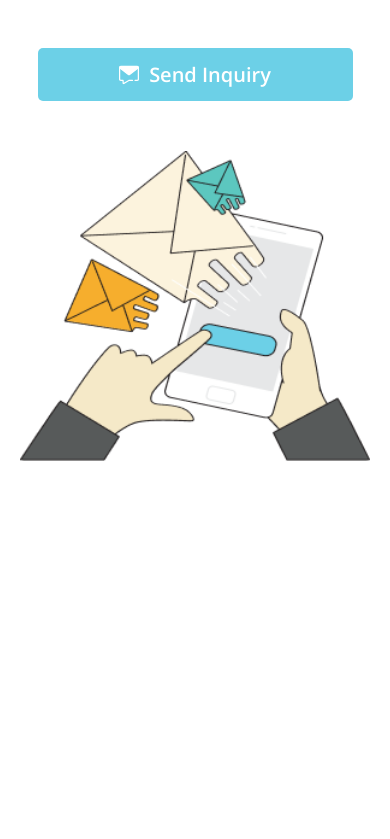
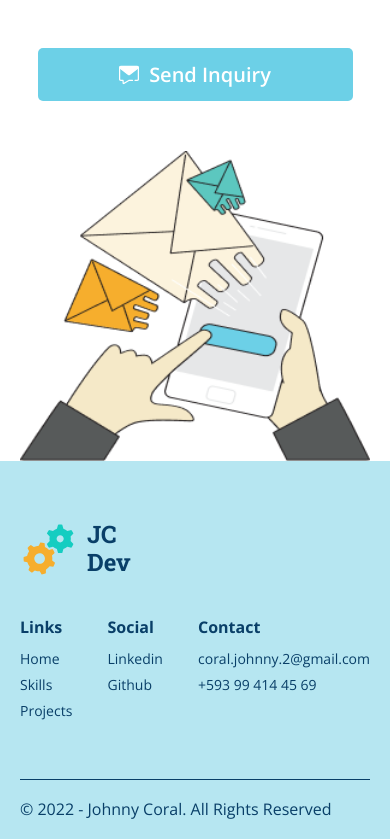
Before and after one commit to CJCB77/Personal-PortfolioV.2-Coral, a React (Create React App) app: page / in a window 390 px wide. Shown: the part 6444-7283 px from the top of the page. Before the commit the page ends 6955 px from the top, so only its background shows below. Built offline with nearby package versions, Linux system fonts and the light colour scheme.

Commit message:
Created footer responsipe mobile and desktop

```diff
--- a/src/App.tsx
+++ b/src/App.tsx
@@ -10,6 +10,7 @@ import { ContactForm } from './Components/Contact/ContactForm';
 import './Normalize.css';
 //CSS
 import './App.css';
+import { Footer } from './Components/Footer/Footer';
 
 
 function App() {
@@ -17,6 +18,9 @@ function App() {
   useEffect(() => {
     window.addEventListener('scroll', () => {
       console.log(window.scrollY);
+      if(window.scrollY < 650) {
+        document.body.classList.remove('bg--light-blue');
+      }
       if(window.scrollY > 650) {
         document.body.classList.add('bg--light-blue');
       }
@@ -40,6 +44,7 @@ function App() {
       <Technologies/>
       <Projects/>
       <ContactForm/>
+      <Footer />
     </div>
   );
 }
--- a/src/Components/Contact/ContactForm.css
+++ b/src/Components/Contact/ContactForm.css
@@ -131,6 +131,7 @@
   .contact{
     margin: 5rem 0;
     flex-direction: column;
+    margin-bottom: 0;
   }
 
   .contact__main {
--- /dev/null
+++ b/src/Components/Footer/Footer.css
@@ -0,0 +1,148 @@
+.footer {
+  background-color: var(--lighter-blue);
+  color: var(--blue-navy);
+  margin: 0 -8rem;
+  padding: 4rem 8rem;
+  padding-top: 10rem;
+}
+
+.footer__main {
+  display: flex;
+  justify-content: space-between;
+  align-items: center;
+}
+
+.footer__logo {
+  display: flex;
+  flex-direction: column;
+  align-items: center;
+
+}
+
+.footer__logo img {
+  margin-bottom: 1.5rem;
+}
+
+.footer__logo h2 {
+  font-size: 3.2rem;
+  width: 60%;
+}
+
+.footer__links {
+  display: flex;
+  width: 50%;
+  justify-content: space-between;
+}
+
+.links__col li:first-child {
+  font-weight: 700;
+  font-size: 1.8rem;
+  margin-bottom: 2rem;
+}
+
+.links__col {
+  list-style: none;
+}
+
+.links__col li {
+  margin-bottom: 1.5rem;
+  font-size: 1.6rem;
+  font-weight: 400;
+}
+
+.links__col li a {
+  color: var(--blue-navy);
+  text-decoration: none;
+}
+
+
+.footer__copyright {
+  margin-top: 6rem;
+}
+
+.footer__copyright hr {
+  background-color: var(--blue-navy);
+  height: 1px;
+  border: none;
+  margin: 1rem 0;
+}
+
+.footer__copyright span {
+  display: inline-block;
+  margin-top: 1rem;
+  font-size: 1.6rem;
+}
+
+
+
+@media (max-width: 768px) {
+
+  .footer {
+    margin: 0 -2rem;
+    padding: 2rem;
+    padding-top: 6rem;
+  }
+
+  .footer__main {
+    display: flex;
+    flex-direction: column;
+    align-items: flex-start;
+
+  }
+
+  .footer__logo {
+    flex-direction: row;
+    align-items: center;
+  }
+
+  .footer__logo img {
+    margin-right: 1rem;
+    margin-bottom: 0;
+  }
+
+  .footer__logo h2 {
+    font-size: 2.4rem;
+    width: 30%;
+  }
+
+  .footer__links {
+    margin: 4rem 0;
+    width: 100%;
+    justify-content: space-between;
+  }
+
+
+  .links__col li:first-child {
+    font-weight: 700;
+    font-size: 1.6rem;
+    margin-bottom: 1.5rem;
+  }
+
+  .links__col li {
+    margin-bottom: 1rem;
+    font-size: 1.4rem;
+  }
+
+  .links__col li a {
+    color: var(--blue-navy);
+    text-decoration: none;
+  }
+
+  .footer__copyright {
+    font-size: 1.2rem;
+    font-weight: 300;
+    margin-top: 0;
+  }
+
+  .footer__copyright hr {
+    background-color: var(--blue-navy);
+    height: 1px;
+    border: none;
+  }
+
+  .footer__copyright span {
+    display: inline-block;
+    margin-top: 1rem;
+  }
+
+}
--- /dev/null
+++ b/src/Components/Footer/Footer.tsx
@@ -0,0 +1,50 @@
+import React from 'react'
+//Css
+import './Footer.css'
+//Hooks
+import useIsMobile from '../../CustomHooks/useIsMobile'
+//Images
+import gears from '../../assets/icons/logo-gears.svg'
+import gearsDesktop from '../../assets/icons/logo-gears-desktop.svg'
+
+export const Footer = () => {
+
+  const isMobile = useIsMobile();
+
+  return (
+    <section className='footer'>
+      <div className='footer__main'>
+        <div className='footer__logo'>
+          <img src={isMobile ? gears : gearsDesktop} alt="" />
+          <h2>JC Dev</h2>
+        </div>
+        <div className='footer__links'>
+          <ul className='links__col'>
+            <li className='links__col--title'>Links</li>
+            <li>Home</li>
+            <li>Skills</li>
+            <li>Projects</li>
+          </ul>
+          <ul className='links__col'>
+            <li className='links__col--title'>Social</li>
+            <li>
+              <a href="#">Linkedin</a>
+            </li>
+            <li>
+              <a href="#">Github</a>
+            </li>
+          </ul>
+          <ul className='links__col'>
+            <li className='links__col--title'>Contact</li>
+            <li>coral.johnny.2@gmail.com</li>
+            <li>+593 99 414 45 69</li>
+          </ul>
+        </div>
+      </div>
+      <div className='footer__copyright'>
+        <hr />
+        <span>© 2022 - Johnny Coral. All Rights Reserved</span>
+      </div>
+    </section>
+  )
+}
```
Also changed, not shown: src/assets/icons/logo-gears-desktop.svg (added), src/assets/icons/logo-gears.svg (added).
